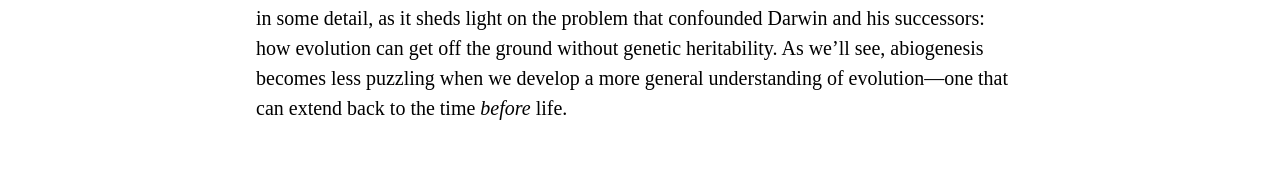
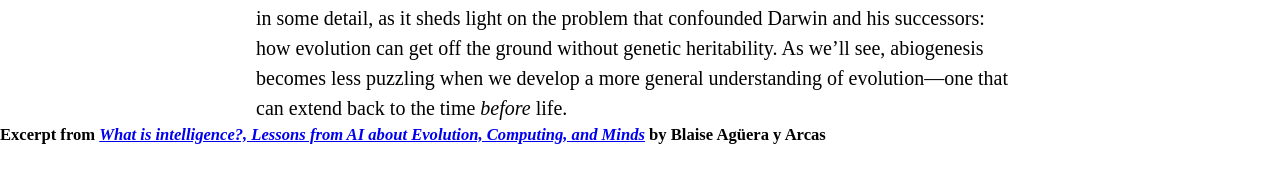
Before and after one commit to mkimk/wam2s25, a plain HTML site: page e1_css_variables/index.html in a window 1280 px wide. Shown: the part 1067-1249 px from the top of the page. Drawn offline with Linux system fonts and the light colour scheme; a web font is replaced by a local one.

Commit message:
added credit

```diff
--- a/e1_css_variables/index.html
+++ b/e1_css_variables/index.html
@@ -25,6 +25,7 @@
       </figure>
       <p>Today, we have more of a clue, although the details may forever be lost to deep time.</p><p>Biologists and chemists working in the field of <span class="wrap-inline">abiogenesis—</span>the study of the moment when, billions of years ago, chemistry became <span class="wrap-inline">life—</span>have developed multiple plausible origin stories. In one, proto-organisms in an ancient “RNA world” were organized around RNA molecules, which could both replicate and fold into 3D structures that could act like primitive enzymes.<span id="ft-3" class="reference"> <sup class="footnote-ref">3</sup> </span>In an alternative “metabolism first” account,<span id="ft-4" class="reference"> <sup class="footnote-ref">4</sup> </span>life began without genes, likely in the rock chimneys of “black smokers” on the ocean floor; RNA and DNA came later. It may eventually be possible to rule one or the other theory out … or it may not.</p>
       <p>We’ll return to RNA and replication, but let’s begin by unpacking the metabolism-first version in some detail, as it sheds light on the problem that confounded Darwin and his successors: how evolution can get off the ground without genetic heritability. As we’ll see, abiogenesis becomes less puzzling when we develop a more general understanding of <span class="wrap-inline">evolution—</span>one that can extend back to the time <em>before</em> life.</p>
+      <h5>Excerpt from <i><a href="https://whatisintelligence.antikythera.org/" target="_blank">What is intelligence?, Lessons from AI about Evolution, Computing, and Minds</a></i> by Blaise Agüera y Arcas</h5>
     </article>
   </body>
 </html>
```
Also changed, not shown: 1 other file.
